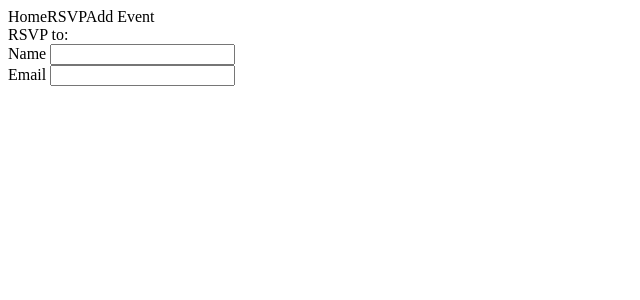
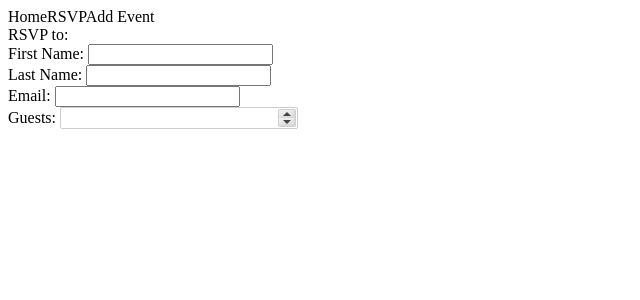
Before and after one commit to dmaleknia/Guest-List, a React app: page / in a window 1280 px wide. Both pictures are taken after a click on the element "RSVP". Shown: the top 300 px of the page, without its empty margins (0-640 px from the left). Built offline with nearby package versions, Linux system fonts and the light colour scheme; no server answers; the HTML template or start-up script is replaced by a standard one.

Commit message:
working on RSVP component; added react-numeric-input

```diff
--- a/app-guest-list/react-client/src/components/RSVP.jsx
+++ b/app-guest-list/react-client/src/components/RSVP.jsx
@@ -1,16 +1,21 @@
 import React from 'react';
 import { useState } from 'react';
+import NumericInput from 'react-numeric-input';
 
 const RSVP = (props) => {
 
-  const [name, setName] = useState();
+  const [firstName, setFirstName] = useState();
+  const [lastName, setLastName] = useState();
   const [email, setEmail] = useState();
+  const [guests, setGuests] = useState();
 
   return (
     <span>
       RSVP to: {props.eventName}<br />
-      Name <input value={name} onChange={setName}></input><br />
-      Email <input value={email} onChange={setEmail}></input>
+      First Name: <input value={firstName} onChange={setFirstName}></input><br />
+      Last Name: <input value={lastName} onChange={setLastName}></input><br />
+      Email: <input value={email} onChange={setEmail}></input><br />
+      Guests: <NumericInput min={0} max={4} value={guests} onChange={setGuests} />
     </span>
   );
 }
--- a/package.json
+++ b/package.json
@@ -34,7 +34,8 @@
     "prop-types": "^15.6.2",
     "react": "^16.7.0-alpha.2",
     "react-datepicker": "^2.0.0",
-    "react-dom": "^16.7.0-alpha.2"
+    "react-dom": "^16.7.0-alpha.2",
+    "react-numeric-input": "^2.2.3"
   },
   "devDependencies": {
     "@babel/core": "^7.1.6",
```
Also changed, not shown: 2 other files (tests, documents, lock files or other folders).
